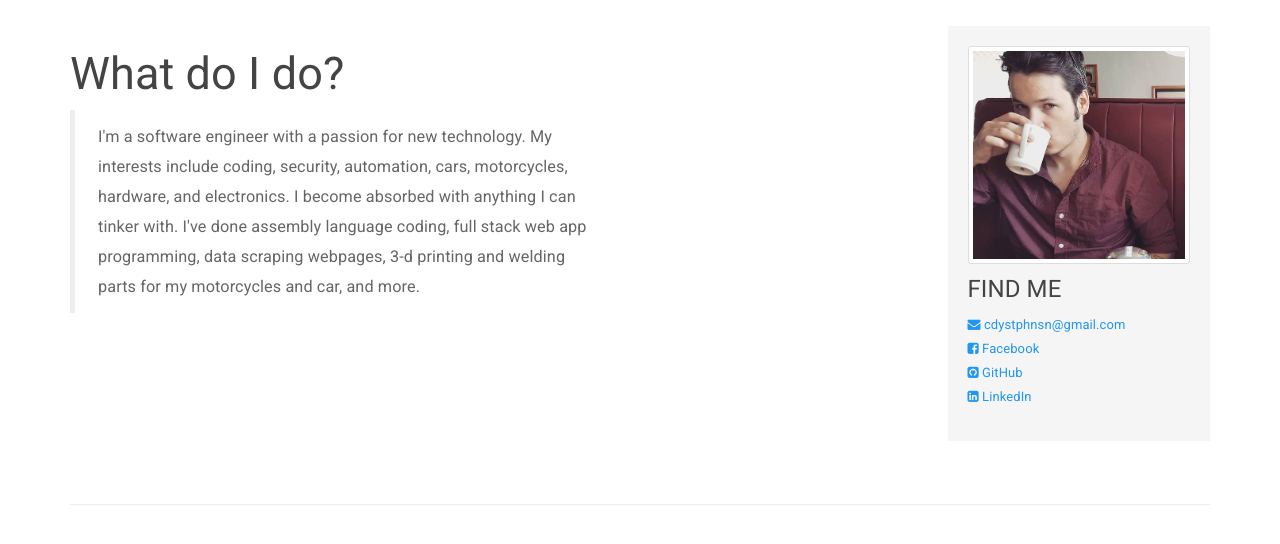
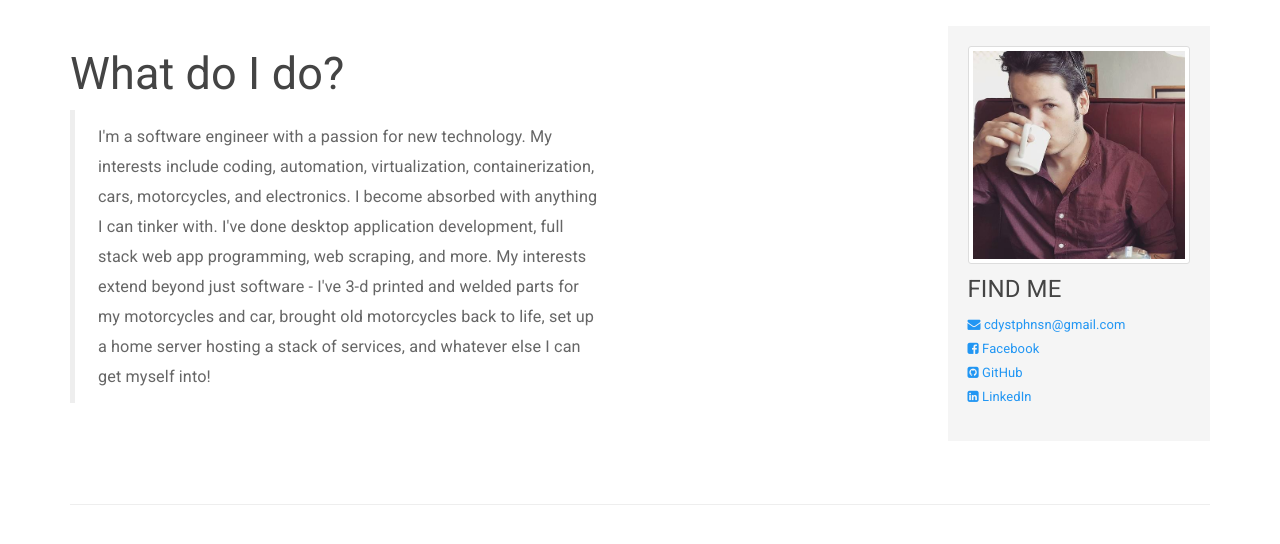
Before and after one commit to zenxr/zenxr.github.io, a Jekyll site: the page built from index.html, in a window 1280 px wide, cut to the strip 301-845 px from the top of the page. Built offline with Jekyll 4.4.1, drawn with Linux system fonts in a browser that asks for light colours; nearby versions of some CDN libraries.

Commit message:
Update index.html

```diff
--- a/index.html
+++ b/index.html
@@ -21,7 +21,7 @@ layout: default
         <div class="col-md-6">
             <h2 class="header-light regular-pad">What do I do?</h2>
             <blockquote>
-              <p>I'm a software engineer with a passion for new technology. My interests include coding, security, automation, cars, motorcycles, hardware, and electronics. I become absorbed with anything I can tinker with. I've done assembly language coding, full stack web app programming, data scraping webpages, 3-d printing and welding parts for my motorcycles and car, and more.</p>
+              <p>I'm a software engineer with a passion for new technology. My interests include coding, automation,  virtualization, containerization, cars, motorcycles, and electronics. I become absorbed with anything I can tinker with. I've done desktop application development, full stack web app programming, web scraping, and more. My interests extend beyond just software - I've 3-d printed and welded parts for my motorcycles and car, brought old motorcycles back to life, set up a home server hosting a stack of services, and whatever else I can get myself into!</p>
             </blockquote>
         </div>
         <div class="col-md-3 col-md-offset-3">
```
